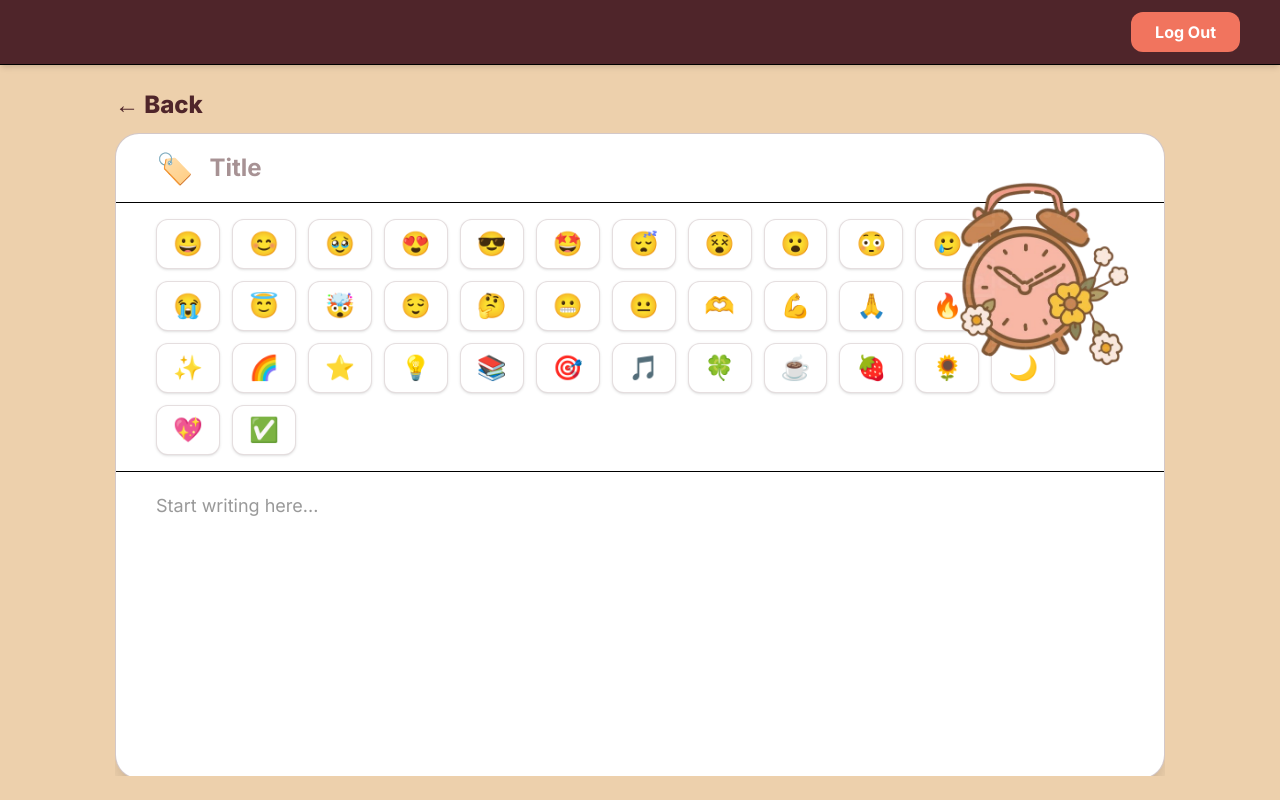
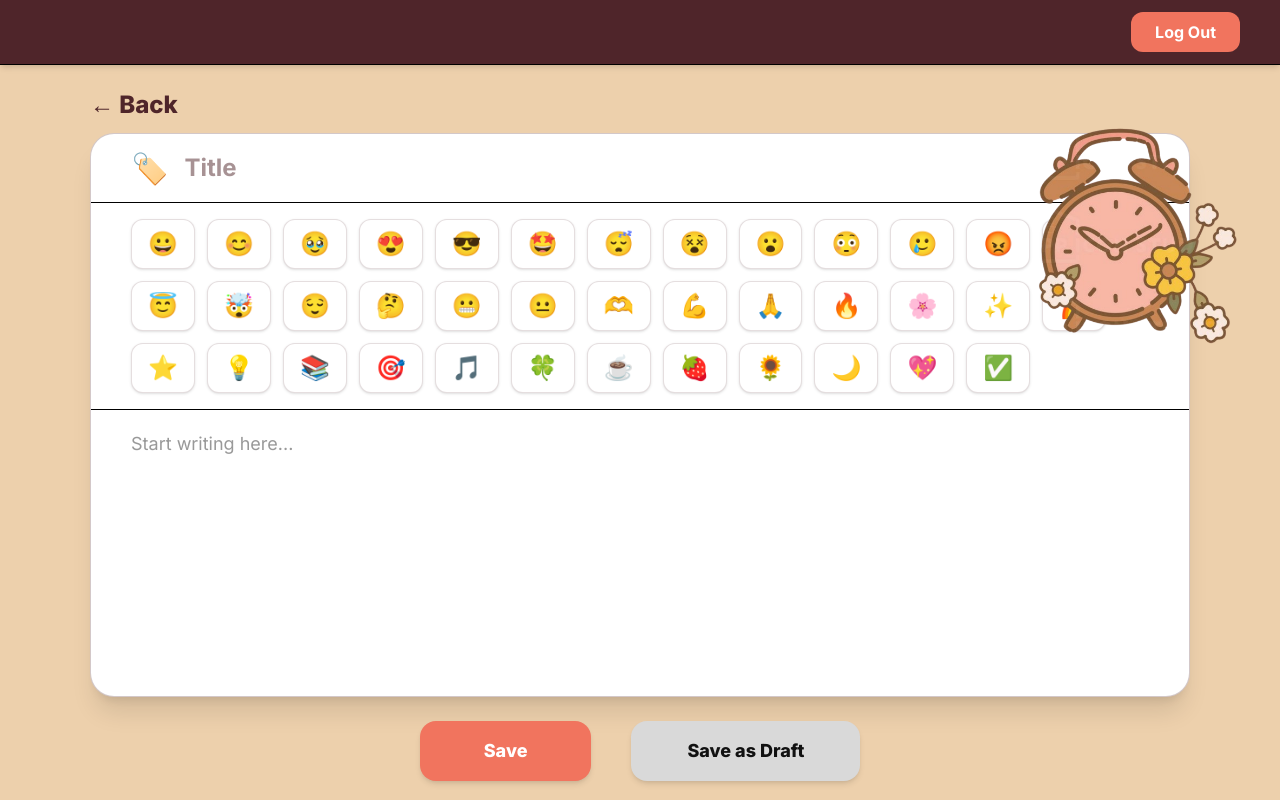
Before and after one commit to yeansreymom25-eng/daily-journal, a Next.js app: page /new-entry in a window 1280 px wide. Built offline with nearby package versions, Linux system fonts and the light colour scheme.

Commit message:
adjust clock position and lock layout to one screen

```diff
--- a/app/new-entry/page.tsx
+++ b/app/new-entry/page.tsx
@@ -10,7 +10,6 @@ export default function NewEntryPage() {
     bg: "#edd0ac",
     top: "#4f252a",
     primary: "#f1745e",
-    primaryHover: "#e06464",
     text: "#4f252a",
     cardBorder: "rgba(79,37,42,0.25)",
   };
@@ -41,10 +40,10 @@ export default function NewEntryPage() {
 
   return (
     <div
-      className="h-screen overflow-hidden flex flex-col"
+      className="h-screen overflow-hidden flex flex-col relative"
       style={{ background: COLORS.bg }}
     >
-      {/* TOP BAR */}
+      {/* ===================== TOP BAR ===================== */}
       <header
         className="w-full border-b shadow-md flex-shrink-0"
         style={{ background: COLORS.top }}
@@ -60,9 +59,10 @@ export default function NewEntryPage() {
         </div>
       </header>
 
-      {/* CONTENT */}
-      <main className="flex-1 overflow-hidden flex justify-center items-start px-8 py-6">
-        <div className="w-full max-w-[1050px] h-full overflow-hidden">
+      {/* ===================== CONTENT ===================== */}
+      <main className="flex-1 flex justify-center items-start px-8 py-6 relative">
+        <div className="w-full max-w-[1100px] relative">
+
           {/* Back */}
           <button
             onClick={() => router.back()}
@@ -72,19 +72,11 @@ export default function NewEntryPage() {
             ← Back
           </button>
 
-          {/* WHITE BOX */}
+          {/* ===================== WHITE CARD ===================== */}
           <div
-            className="bg-white rounded-3xl shadow-xl overflow-hidden relative"
+            className="bg-white rounded-3xl shadow-xl overflow-hidden"
             style={{ border: `1.5px solid ${COLORS.cardBorder}` }}
           >
-            {/* Clock (moved right + inside box) */}
-            <img
-              src="/images/clock.png"
-              alt="Clock"
-              className="absolute right-6 top-6 w-[230px] h-auto select-none pointer-events-none"
-              draggable={false}
-            />
-
             {/* Title */}
             <div className="px-10 py-4 border-b flex items-center gap-4">
               <span className="text-3xl">🏷️</span>
@@ -130,13 +122,21 @@ export default function NewEntryPage() {
                 value={content}
                 onChange={(e) => setContent(e.target.value)}
                 placeholder="Start writing here..."
-                className="w-full h-[240px] lg:h-[260px] text-lg outline-none resize-none"
+                className="w-full h-[240px] text-lg outline-none resize-none"
                 style={{ color: "#333" }}
               />
             </div>
           </div>
 
-          {/* Buttons */}
+          {/* ===================== CLOCK (OUTSIDE CARD) ===================== */}
+          <img
+            src="/images/clock.png"
+            alt="Clock"
+            className="absolute right-[-60px] top-[10px] w-[270px] h-auto select-none pointer-events-none"
+            draggable={false}
+          />
+
+          {/* ===================== BUTTONS ===================== */}
           <div className="flex justify-center gap-10 mt-6">
             <button
               onClick={onSave}
```
